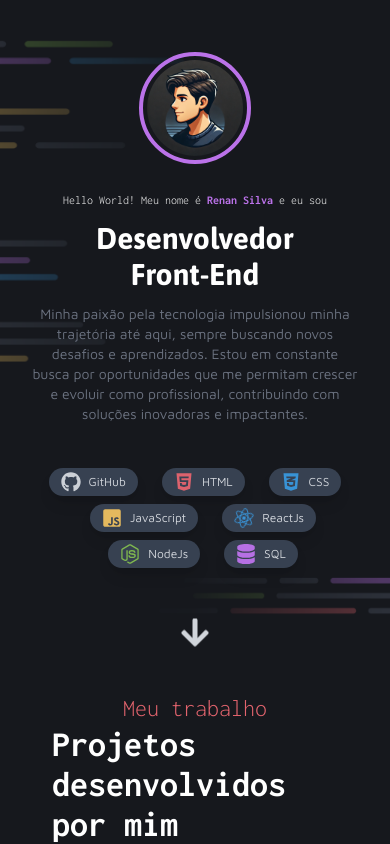
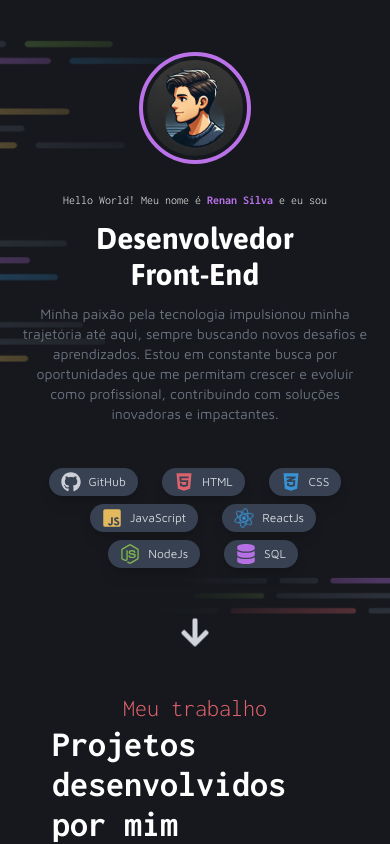
Before and after one commit to RenanOliveiraSilva/portifolio, a React (Vite) app in the folder my-portifolio/: page / in a window 390 px wide. Shown: the top 844 px of the page. Built offline with nearby package versions, Linux system fonts and the light colour scheme.

Commit message:
Ajustando Responsividade

```diff
--- a/my-portifolio/src/screens/Header.tsx
+++ b/my-portifolio/src/screens/Header.tsx
@@ -2,7 +2,7 @@ import { FaGithub, FaHtml5, FaCss3Alt, FaJsSquare, FaReact, FaNodeJs, FaDatabase
 
 const Header = () => {
   return (
-    <header className="flex flex-col items-center justify-start h-fit md:h-screen bg-cover bg-no-repeat bg-center bg-patternMobile md:bg-pattern px-5 py-8">
+    <header className="flex flex-col items-center justify-start h-fit md:h-screen bg-cover bg-no-repeat bg-center bg-patternMobile md:bg-pattern px-2 md:px-5 py-8">
       <div className="info flex flex-col items-center justify-start p-3 max-w-3xl space-y-2 h-full mt-2">
 
         {/* Perfil com imagem */}
```
